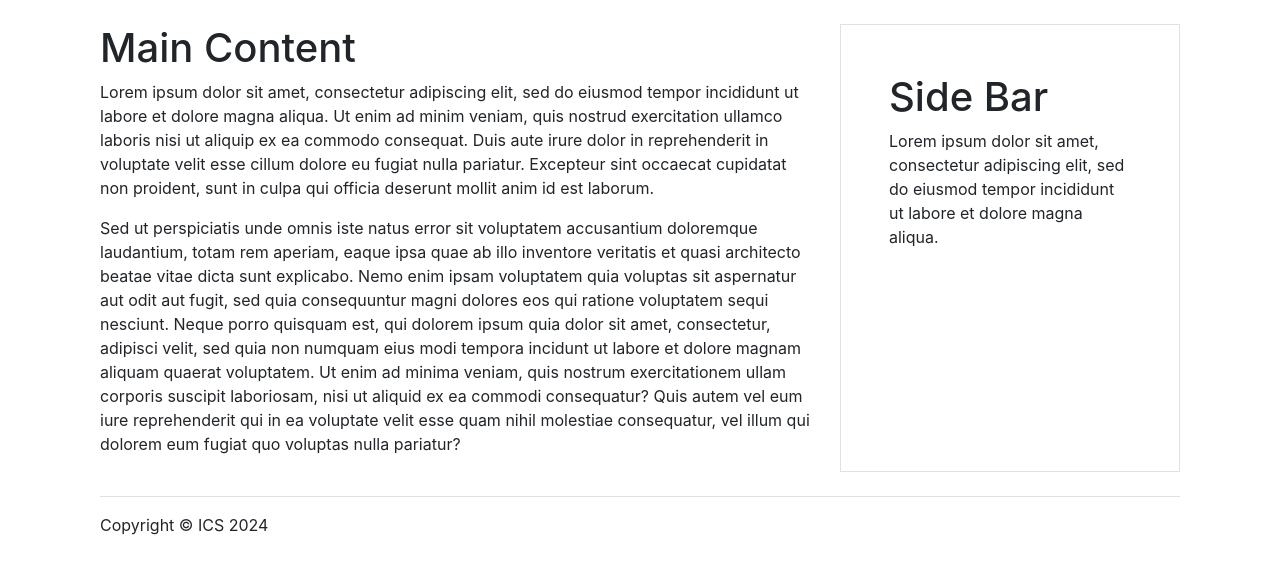
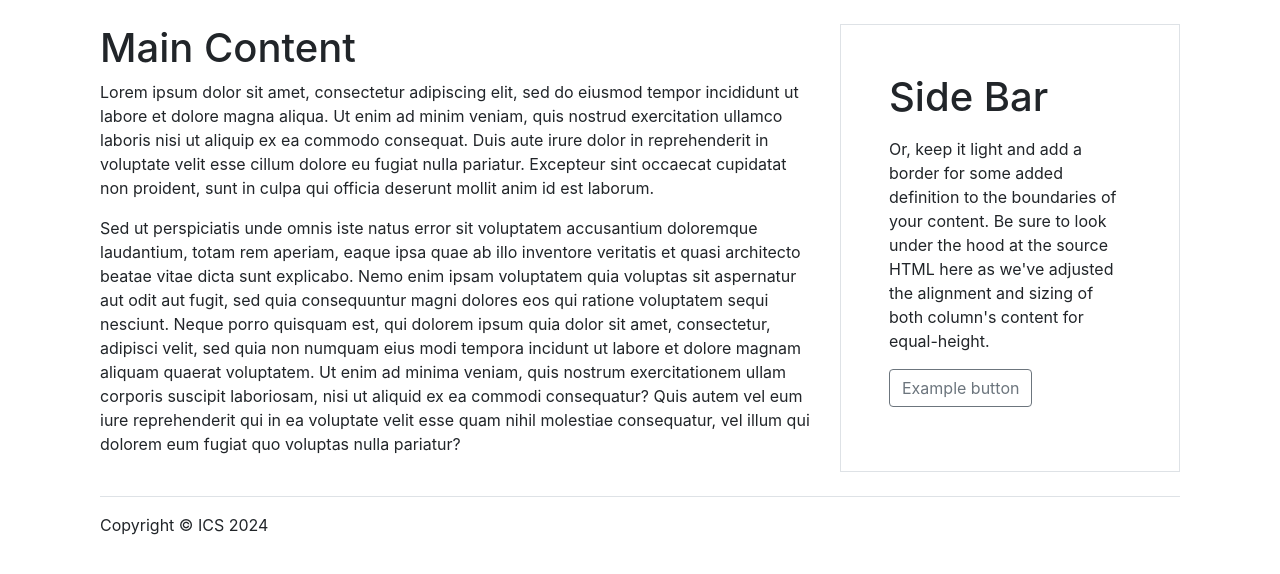
Before and after one commit to Mjosh47/API_try, a PHP site: page / in a window 1280 px wide. Shown: the part 151-725 px from the top of the page. Run offline with PHP 8.4, Linux system fonts and the light colour scheme.

Commit message:
css to bs

```diff
--- a/structure/contents.php
+++ b/structure/contents.php
@@ -39,8 +39,10 @@ class contents{
                  <div class="h-100 p-5 bg-body-tertiary border rounded-3">
                     <h1>Side Bar</h1>
                     <p>
-                    Lorem ipsum dolor sit amet, consectetur adipiscing elit, sed do eiusmod tempor incididunt ut labore et dolore magna aliqua.
-                    </p>
+                    <p>Or, keep it light and add a border for some added definition to the boundaries of your content. Be sure to look under the hood at the source HTML here as we've adjusted the alignment and sizing of both column's content for equal-height.</p>
+                    <button class="btn btn-outline-secondary" type="button">Example button</button>
+
+
                  </div>
                 </div>
             </div>
```
